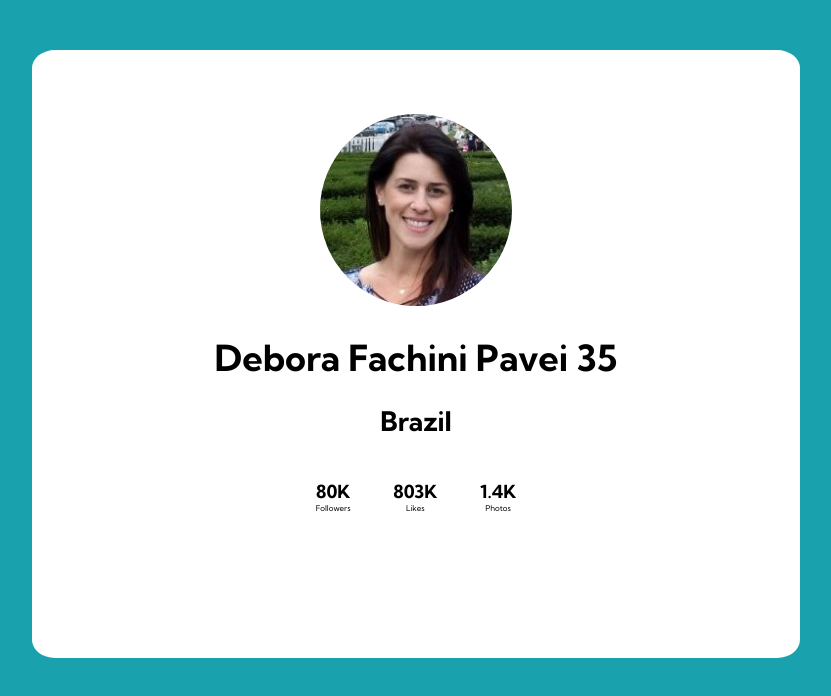
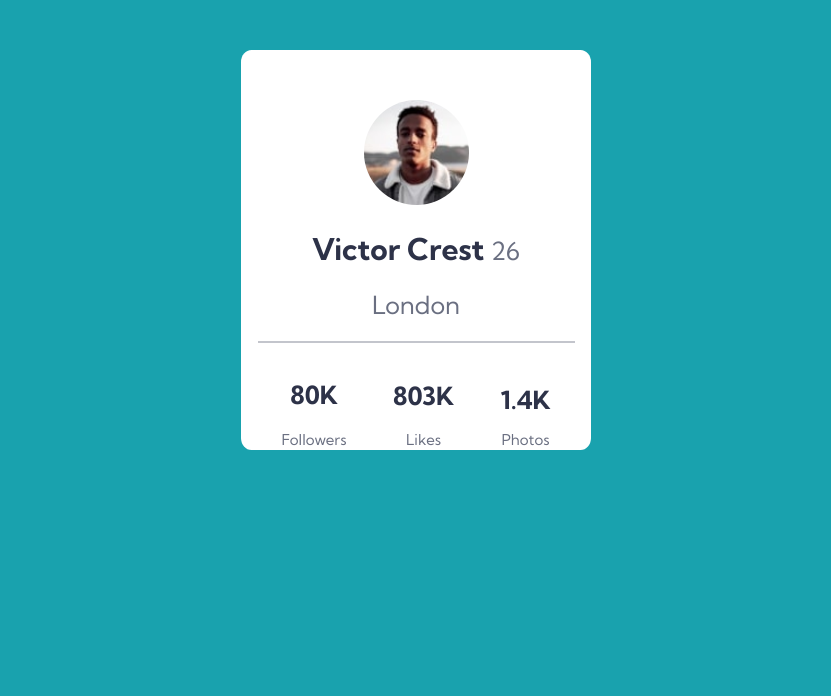
Before and after one commit to dehfachini/profile-card-component, a plain HTML site: page index.html in a window 1280 px wide. Shown: the whole page, without its empty margins (224-1055 px from the left). Drawn offline with Linux system fonts and the light colour scheme.

Commit message:
Layout improvements

```diff
--- a/css/styles.css
+++ b/css/styles.css
@@ -6,9 +6,32 @@ body {
     text-align: center;
 }
 
+h1 {
+    color: hsl(229, 23%, 23%);
+    font-size: 30px;
+}
+
+h2 {
+    color: hsl(227, 10%, 46%);
+    font-weight: 400;
+    font-size: 25px;
+}
+
+hr {
+    border-style: solid;
+    opacity: 0.4;
+    border-width: 0.3px;
+    border-color:hsl(227, 10%, 46%);
+    width: 90%;
+}
+
 .profile-photo {
     border-radius: 50%;
     width: 30%;
+    margin-top: 50px;
+}
+
+.profile-information {
 
 }
 
@@ -16,23 +39,39 @@ body {
     text-align: center;
     margin: 50px auto 50px auto;
     background-color: #fff;
-    width: 50%;
-    height: 60vh;
-    padding: 5%;
+    width: 350px;
+    height: 400px;
     border-radius: 3%;
+    padding: auto;
+}
+.metrics-row {
+    /* padding: 7%; */
+
 }
 
 .metrics {
     display: inline-block;
-    padding: 3%;
+    padding: 6%;
 }
 
 .metric-number {
-font-weight: 700;
+    font-weight: 700;
+    color: hsl(229, 23%, 23%);
+    font-size: 25px;
+    padding-bottom: 30%;
+    padding-top: 10%;
+
 
 }
 
 .metric-text {
     font-size: 0.5rem;
+    color: hsl(227, 10%, 46%);
+    font-size: 15px;
+}
 
+.age {
+    color: hsl(227, 10%, 46%);
+    font-weight: 400;
+    font-size: 25px;
 }
--- a/index.html
+++ b/index.html
@@ -27,16 +27,17 @@
 
 <body>
   <div class="profile">
-    <img class="profile-photo" src="/images/Debora.jpeg" alt="photoprofile">
+    <img class="profile-photo" src="/images/image-victor.jpg" alt="photoprofile">
 
     <div class="profile-information">
-      <h1>Debora Fachini Pavei
-        35
+      <h1>Victor Crest
+        <span class="age">26 </span>
       </h1>
-      <h2>Brazil</h2>
+      <h2>London</h2>
     </div>
+    <hr>
 
-    <div>
+    <div class="metrics-row" >
 
       <div class="metrics">
         <div class="metric-number">80K</div>
```
